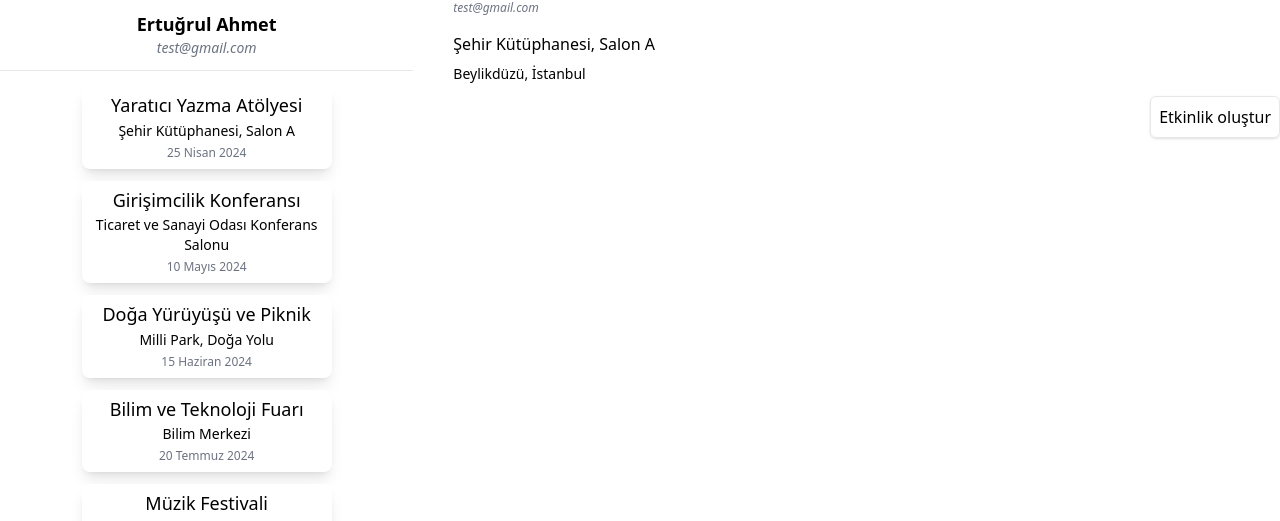
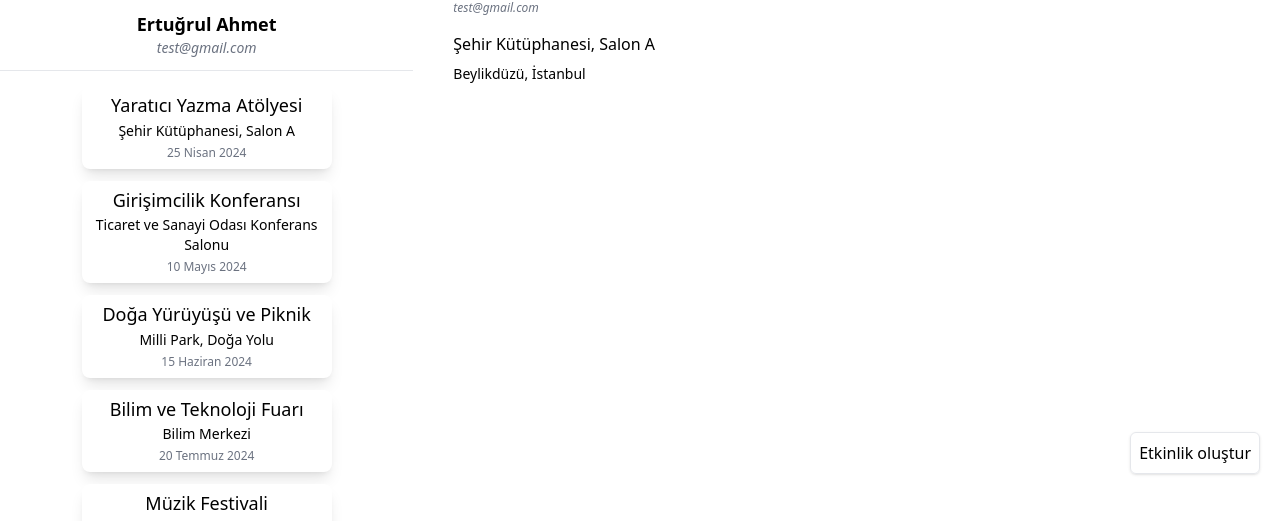
Before and after one commit to qulad/my-callender-frontend, a React (Create React App) app: page / in a window 1280 px wide. Shown: the part 306-827 px from the top of the page. Built offline with nearby package versions, Linux system fonts and the light colour scheme.

Commit message:
event create button edited

```diff
--- a/src/pages/home/index.js
+++ b/src/pages/home/index.js
@@ -58,7 +58,7 @@ const Home = () => {
   ];
   return (
     <PrivateLayout>
-      <div className="flex justify-between gap-x-10 my-10 ">
+      <div className="flex justify-between gap-x-10 my-10 relative">
         <div className="w-1/3 flex flex-col items-center gap-y-3">
           <UserProfile className="w-64 h-64 rounded-full" />
           <hr className="w-full h-1"></hr>
@@ -86,7 +86,7 @@ const Home = () => {
               address={allEvent.address}
             />
           ))}
-          <div className="flex  justify-end">
+          <div className=" bottom-5 right-5 fixed">
             <button className="border border-gray-200 shadow p-2 rounded-md ">
               Etkinlik oluştur
             </button>
```
